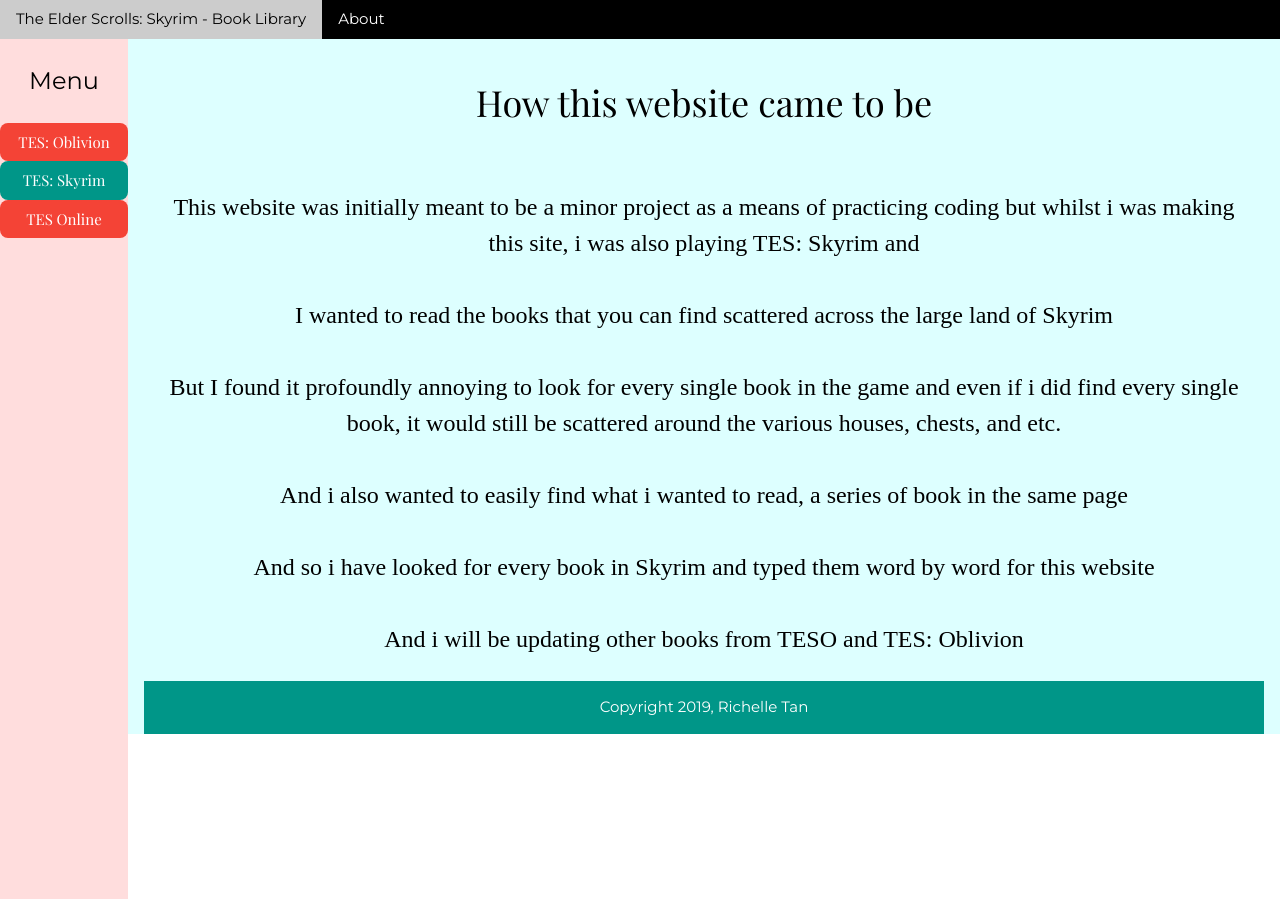
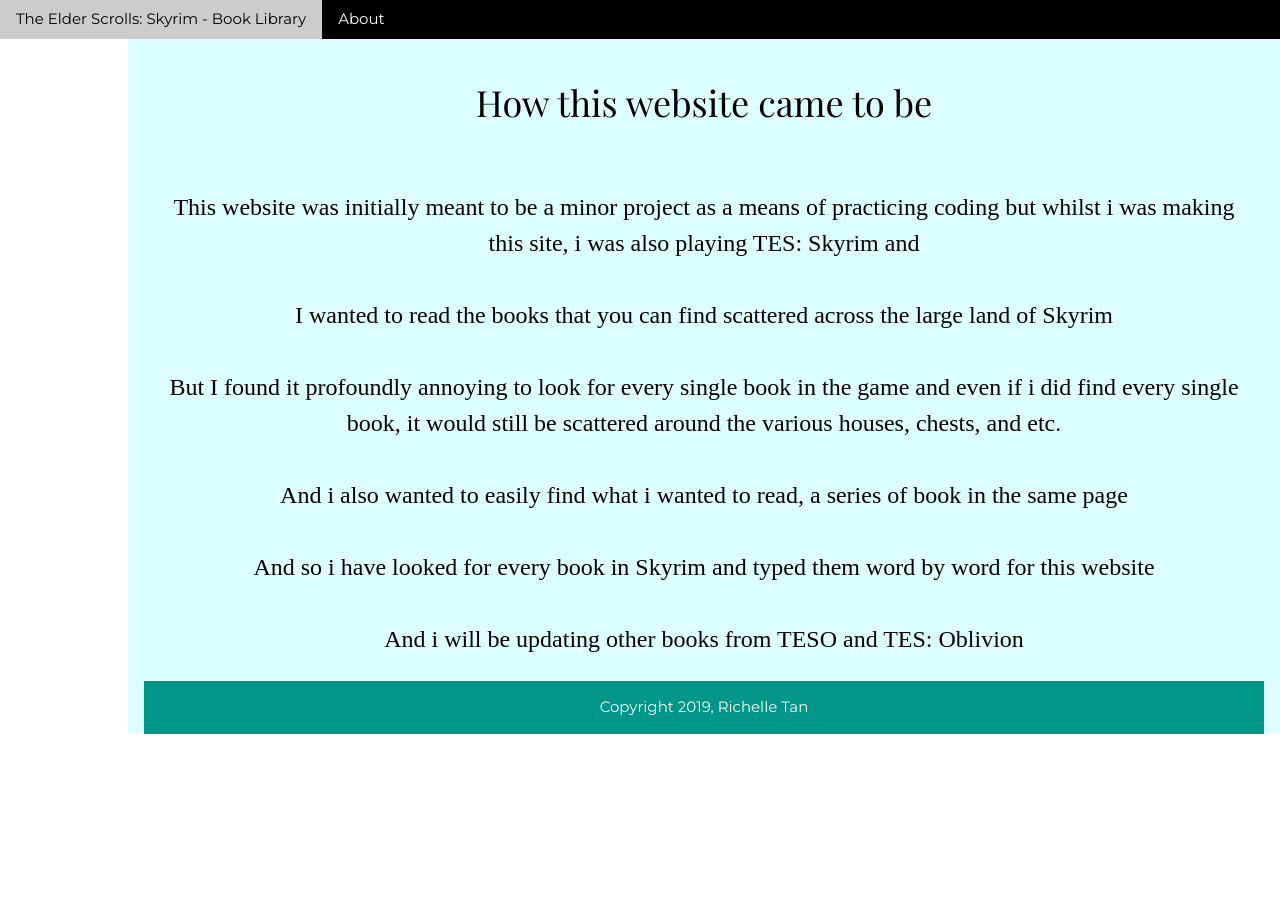
Before and after one commit to RichelleT/DjangoProjects, a Django app: page /about/ in a window 1280 px wide. Run offline with Django 3.2, Linux system fonts and the light colour scheme.

Commit message:
got rid of ugly sidebar

```diff
--- a/Project_One/Alpha/templates/Alpha/about.html
+++ b/Project_One/Alpha/templates/Alpha/about.html
@@ -35,15 +35,6 @@
 </div>
 <!-- End of Tab -->
 
-<!-- Sidebar -->
-<div class="w3-sidebar w3-pale-red w3-bar-block" style="width:10%">
-	<p class="w3-xlarge w3-center w3-Montserrat"> Menu </p>
-  <a href="#" class="w3-bar-item w3-button w3-red w3-round-large w3-Playfair w3-center w3-hover-purple">TES: Oblivion</a>
-  <a href="/skyrim" class="w3-bar-item w3-button w3-teal w3-round-large w3-Playfair w3-center w3-hover-purple">TES: Skyrim</a>
-  <a href="#" class="w3-bar-item w3-button w3-red w3-round-large w3-Playfair w3-center w3-hover-purple">TES Online</a>
-</div>
-<!-- End of sidebar -->
-
 <!-- Page width -->
 <div style="margin-left:10%">
 <!-- End of Page width -->
--- a/Project_One/Alpha/templates/Alpha/home.html
+++ b/Project_One/Alpha/templates/Alpha/home.html
@@ -31,7 +31,7 @@
 <!-- Tab -->
 <div class="w3-bar w3-black w3-Montserrat">
   <a href="/" class="w3-bar-item w3-button w3-mobile">The Elder Scrolls: Skyrim - Book Library</a>
-  <a href="/about" class="w3-bar-item w3-button w3-mobile w3-left-allign">About</a>
+  <a href="/about" class="w3-bar-item w3-button w3-mobile">About</a>
 </div>
 <!-- End of Tab -->
 
```
Also changed, not shown: Project_One/Alpha/templates/Alpha/bookone.html (+0 -9 lines), Project_One/Alpha/templates/Alpha/skyrim.html (+0 -9 lines).
